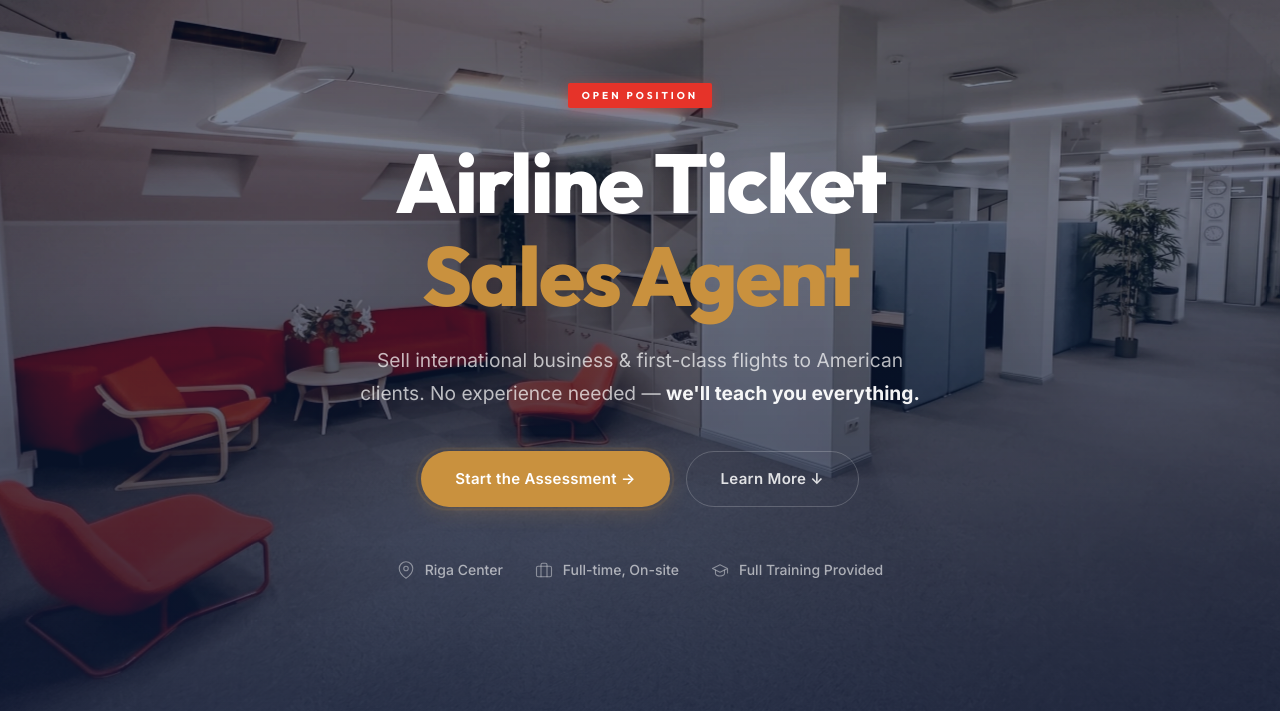
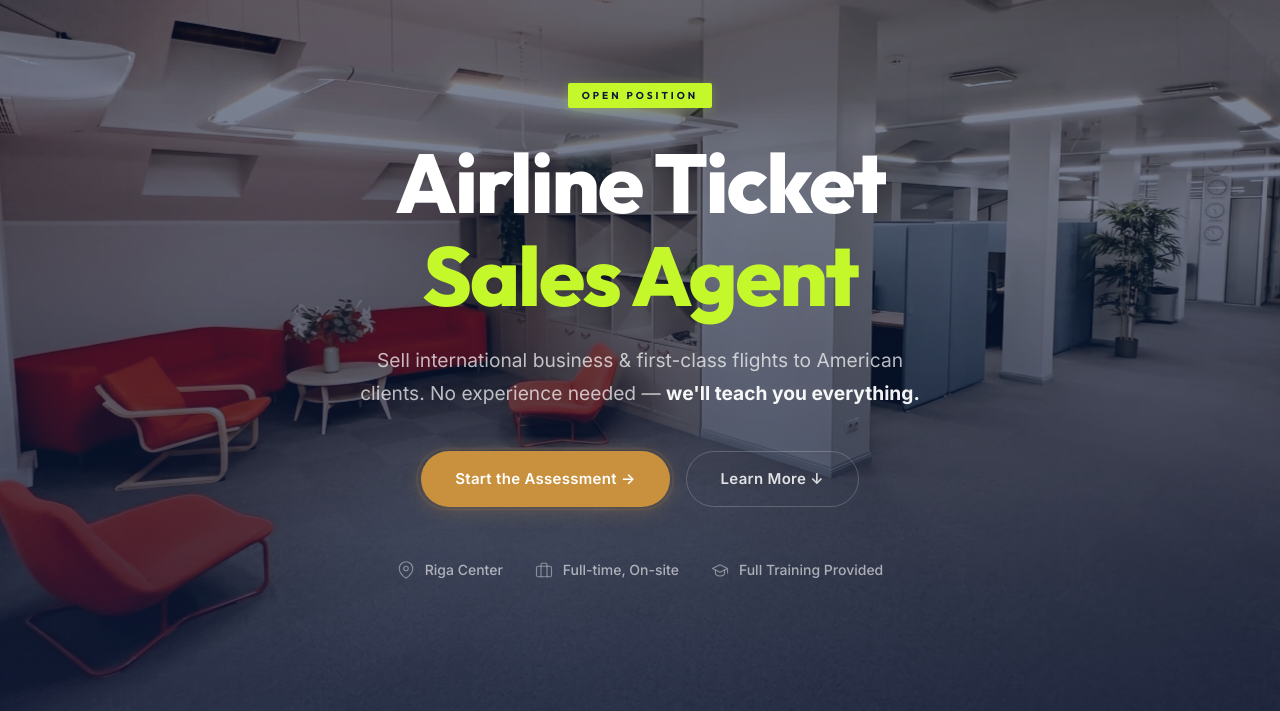
Before and after one commit to asmukais-cmyk/ceoflightsriga, a website: page public/index.html in a window 1280 px wide. Shown: the part 89-800 px from the top of the page. Drawn offline with Linux system fonts and the light colour scheme.

Commit message:
chore: pre-deploy commit

```diff
--- a/public/style.css
+++ b/public/style.css
@@ -13,6 +13,7 @@
   --gold-light:  #d4a45a;
   --gold-bg:     rgba(201,145,62,.07);
   --gold-border: rgba(201,145,62,.18);
+  --lime:        #C5F82A;
   --red:         #e63329;
   --red-light:   #ef4444;
   --red-bg:      rgba(230,51,41,.06);
@@ -81,17 +82,16 @@ img{display:block;max-width:100%;height:auto}
   display:inline-block;
   font-family:var(--font-display);font-size:10px;font-weight:700;
   text-transform:uppercase;letter-spacing:3px;
-  color:var(--white);
-  background:var(--red);
+  color:var(--navy);
+  background:var(--lime);
   padding:5px 14px 4px;
   border-radius:2px;
   margin-bottom:28px;
-  transform:rotate(-1deg);
-  box-shadow:0 2px 12px rgba(230,51,41,.35)
+  box-shadow:0 2px 12px rgba(197,248,42,.25)
 }
 
 .hero h1{font-family:var(--font-display);font-size:clamp(2.8rem,6.5vw,5.2rem);font-weight:800;line-height:1.12;letter-spacing:-.025em;margin-bottom:22px;color:var(--white)}
-.hero h1 .accent{color:var(--gold)}
+.hero h1 .accent{color:var(--lime)}
 
 .hero-sub{font-size:clamp(1rem,2vw,1.2rem);color:rgba(255,255,255,.7);line-height:1.75;max-width:560px;margin:0 auto 40px}
 .hero-sub strong{color:rgba(255,255,255,.95)}
```
